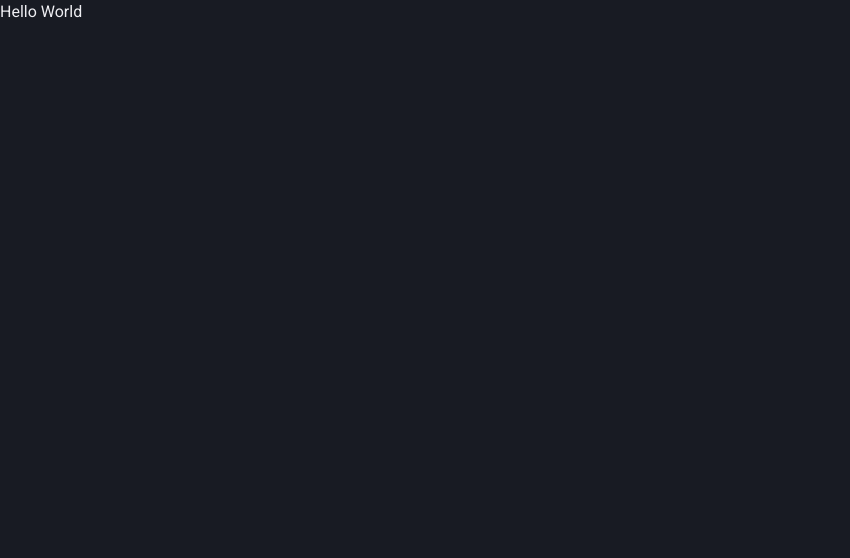
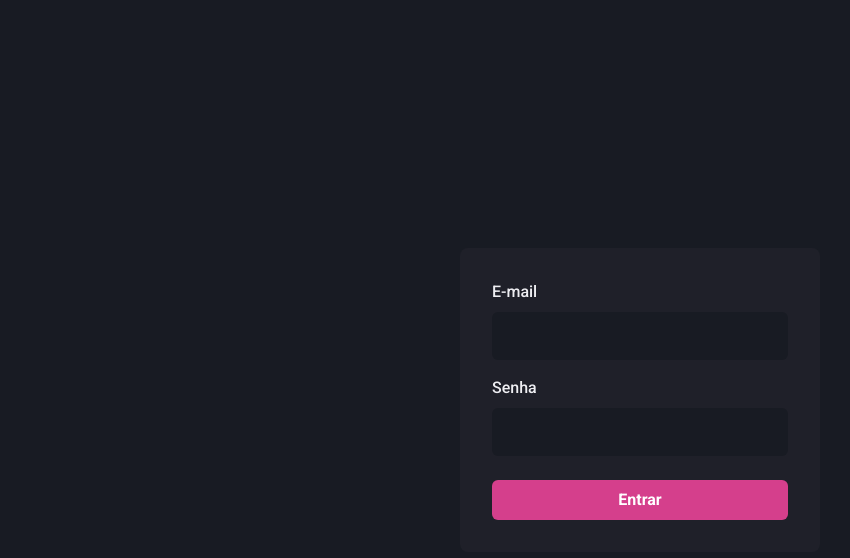
Before and after one commit to RaphaelVasconcelos/ignite-dashgo, a Next.js app: page / in a window 1280 px wide. Shown: the top 558 px of the page, without its empty margins (0-850 px from the left). Built offline with nearby package versions, Linux system fonts and the light colour scheme.

Commit message:
Creating login page

```diff
--- a/src/pages/index.tsx
+++ b/src/pages/index.tsx
@@ -1,6 +1,61 @@
+import {
+  Button,
+  Flex,
+  Input,
+  Stack,
+  FormLabel,
+  FormControl,
+} from "@chakra-ui/react";
 
 export default function Home() {
   return (
-    <h1>Hello World</h1>
-  )
+    <Flex w="100vw" h="100vh" align="center" justify="center">
+      <Flex
+        as="form"
+        w="100%"
+        maxWidth={360}
+        bg="gray.800"
+        p="8"
+        borderRadius={8}
+        flexDir="column"
+      >
+        <Stack spacing="4">
+          <FormControl>
+            <FormLabel htmlFor="email">E-mail</FormLabel>
+            <Input
+              id="email"
+              name="email"
+              type="email"
+              focusBorderColor="pink.500"
+              bgColor="gray.900"
+              variant="filled"
+              _hover={{
+                bgColor: "gray.900",
+              }}
+              size="lg"
+            />
+          </FormControl>
+          <FormControl>
+            <FormLabel htmlFor="password">Senha</FormLabel>
+            <Input
+              id="password"
+              name="password"
+              type="password"
+              focusBorderColor="pink.500"
+              bgColor="gray.900"
+              variant="filled"
+              _hover={{
+                bgColor: "gray.900",
+              }}
+              size="lg"
+            />
+          </FormControl>
+        </Stack>
+
+        <Button type="submit" mt="6" colorScheme="pink">
+          Entrar
+        </Button>
+      </Flex>
+    </Flex>
+  );
 }
```
